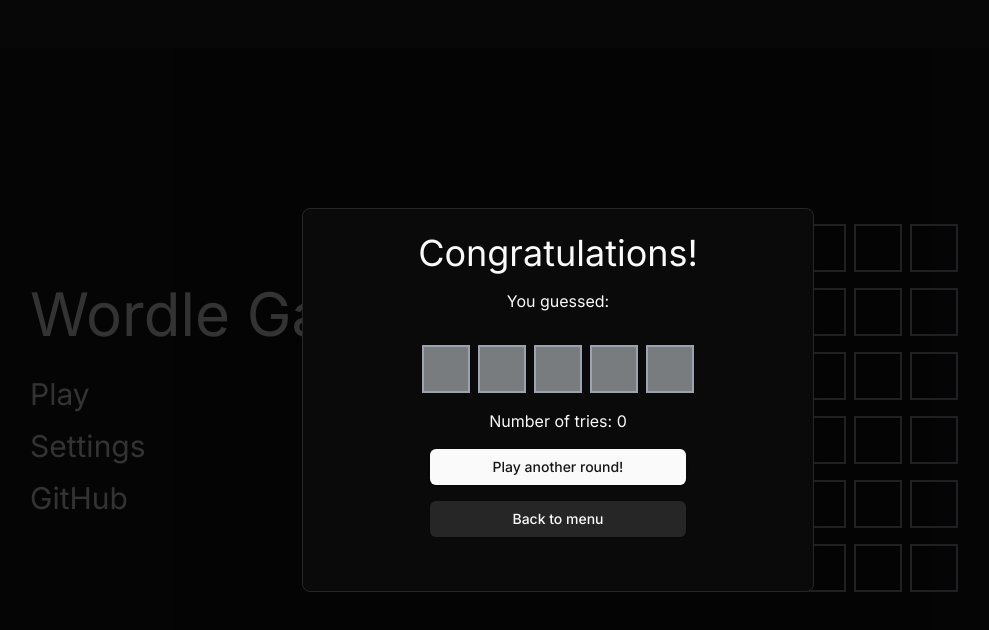
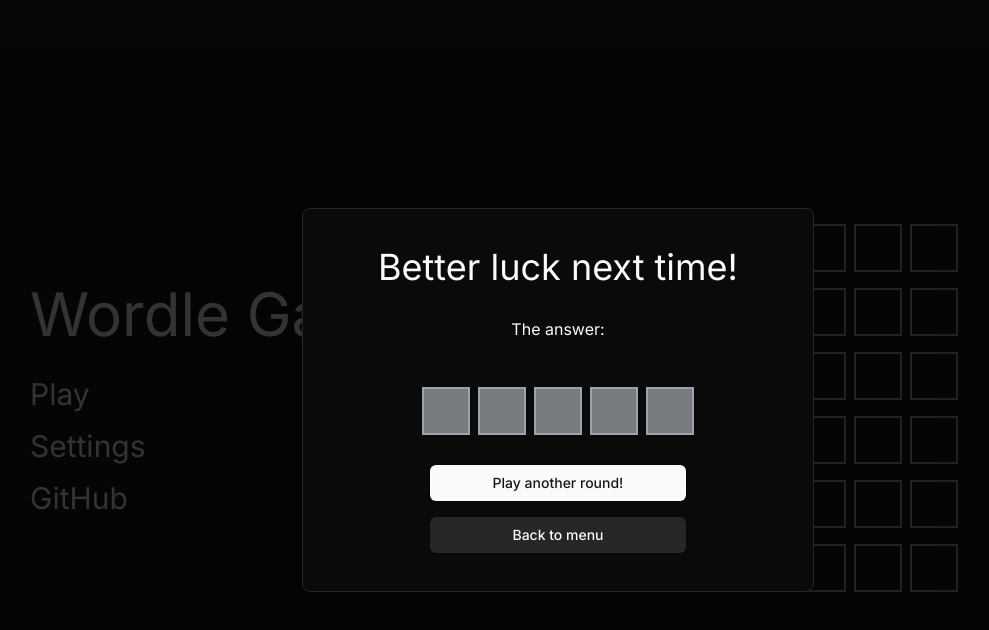
Before and after one commit to San45600/wordle-practice, a Next.js app: page / in a window 1280 px wide. Both pictures are taken after a click on the button "Settings". Shown: the top 630 px of the page, without its empty margins (82-1071 px from the left). Built offline with nearby package versions, Linux system fonts and the light colour scheme.

Commit message:
feat: lost game condition

```diff
--- /dev/null
+++ b/src/components/ResultDialog.tsx
@@ -0,0 +1,53 @@
+"use client";
+
+import { Dialog, DialogContent, DialogTrigger } from "./ui/dialog";
+import { Button } from "./ui/button";
+import { useGameState } from "./state/States";
+import { WordRow } from "./WordRow";
+
+export function ResultDialog() {
+  const {
+    answer,
+    openResultDialog,
+    maximumRound,
+    currentRow,
+    gamePhase,
+    setOpenResultDialog,
+    setGamePhase,
+    initialize,
+  } = useGameState();
+
+  return (
+    <Dialog open={openResultDialog} onOpenChange={setOpenResultDialog}>
+      <DialogContent className="h-96 flex flex-col items-center justify-evenly">
+        <div className="text-4xl">
+          {gamePhase == "won" ? "Congratulations!" : "Better luck next time!"}
+        </div>
+        <div>{gamePhase == "won" ? "You guessed:" : "The answer:"}</div>
+        <WordRow rowIndex={-1} word={answer} />
+        {gamePhase == "won" && <div>Number of tries: {currentRow}</div>}
+        <div className="flex flex-col gap-4">
+        <Button
+          className="w-64"
+          onClick={() => {
+            setOpenResultDialog(false);
+            initialize(maximumRound);
+          }}
+        >
+          Play another round!
+        </Button>
+        <Button
+          className="w-64"
+          variant={"secondary"}
+          onClick={() => {
+            setOpenResultDialog(false);
+            setGamePhase("preGame");
+          }}
+        >
+          Back to menu
+        </Button>
+        </div>
+      </DialogContent>
+    </Dialog>
+  );
+}
--- a/src/components/WordRow.tsx
+++ b/src/components/WordRow.tsx
@@ -19,6 +19,7 @@
     currentRow,
     gamePhase,
     resultHistory,
+    maximumRound,
     setGamePhase,
     setOpenResultDialog,
   } = useGameState();
@@ -41,6 +42,11 @@
     if (currentRow > rowIndex) {
       if (!!resultHistory[rowIndex]) setResult(resultHistory[rowIndex]);
       setFlipped(true);
+    }
+    if (gamePhase != "inProgress") return;
+    if (currentRow >= maximumRound) {
+        setGamePhase("lost");
+        setTimeout(() => setOpenResultDialog(true), 1500);
     }
   }, [currentRow]);
 
--- a/src/components/WordleGame.tsx
+++ b/src/components/WordleGame.tsx
@@ -12,14 +12,11 @@
   DropdownMenu,
   DropdownMenuContent,
   DropdownMenuItem,
-  DropdownMenuLabel,
   DropdownMenuTrigger,
 } from "./ui/dropdown-menu";
-import { Dialog, DialogContent, DialogTrigger } from "./ui/dialog";
-import { Button } from "./ui/button";
+import { ResultDialog } from "./ResultDialog";
 
 const buttonClassName = "hover:text-green-500 w-fit";
-const maxRounds = 6; // Maximum number of guessList
 
 export function WordleGame() {
   const {
@@ -28,6 +25,7 @@
     answer,
     gamePhase,
     openResultDialog,
+    maximumRound,
     setOpenResultDialog,
     setGamePhase,
     currentRow,
@@ -66,7 +64,7 @@
                   <button
                     className={buttonClassName}
                     onClick={() => {
-                      initialize(maxRounds);
+                      initialize(maximumRound);
                     }}
                   >
                     Play
@@ -150,37 +148,13 @@
               transition={{
                 duration: 0.5,
               }}
-            ><CgSpinner className="animate-spin" size={32}/> Loading...</motion.div>
+            >
+              <CgSpinner className="animate-spin" size={32} /> Loading...
+            </motion.div>
           )}
         </AnimatePresence>
       </motion.div>
-      <Dialog open={openResultDialog} onOpenChange={setOpenResultDialog}>
-        <DialogContent className="h-96 flex flex-col items-center">
-          <div className="text-4xl">Congratulations!</div>
-          <div>You guessed:</div>
-          <WordRow rowIndex={-1} word={answer} />
-          <div>Number of tries: {currentRow}</div>
-          <Button
-            className="w-64"
-            onClick={() => {
-              setOpenResultDialog(false);
-              initialize(maxRounds);
-            }}
-          >
-            Play another round!
-          </Button>
-          <Button
-            className="w-64"
-            variant={"secondary"}
-            onClick={() => {
-              setOpenResultDialog(false);
-              setGamePhase("preGame");
-            }}
-          >
-            Back to menu
-          </Button>
-        </DialogContent>
-      </Dialog>
+      <ResultDialog />
     </>
   );
 }
```
